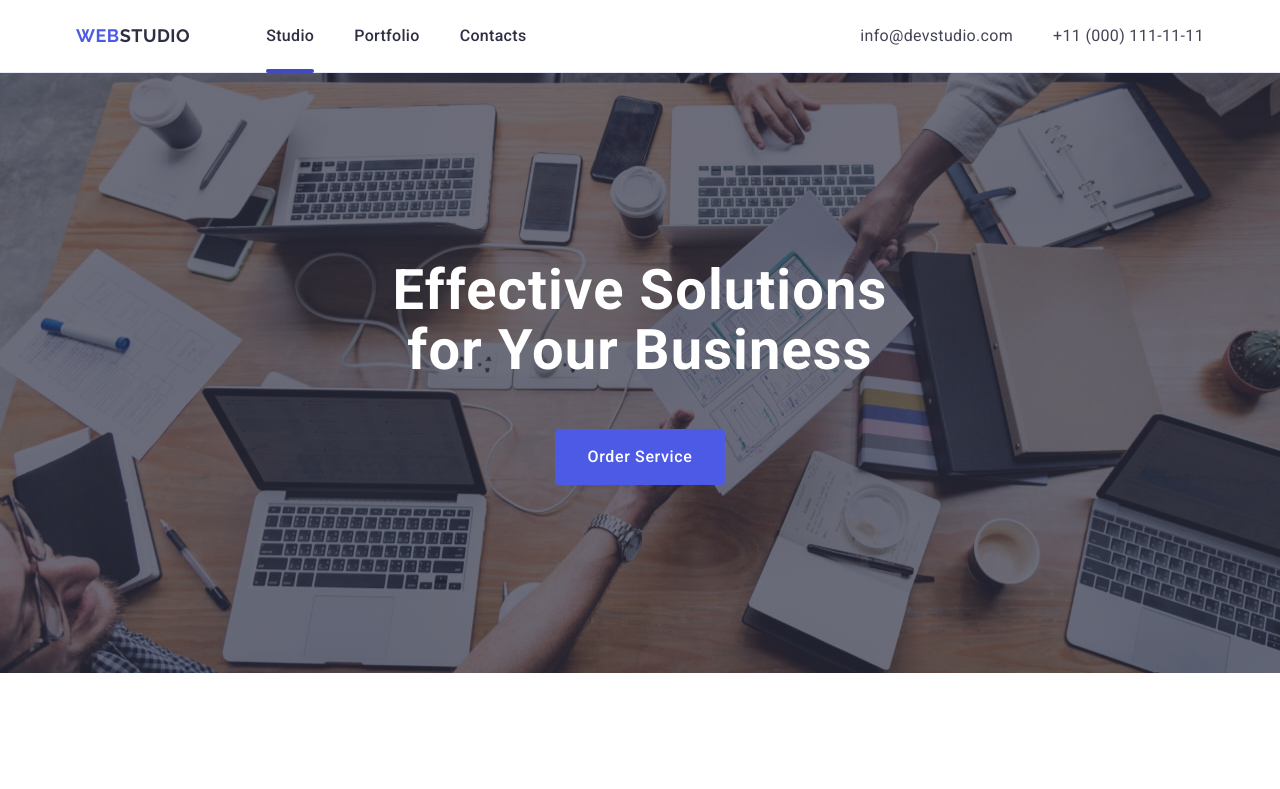
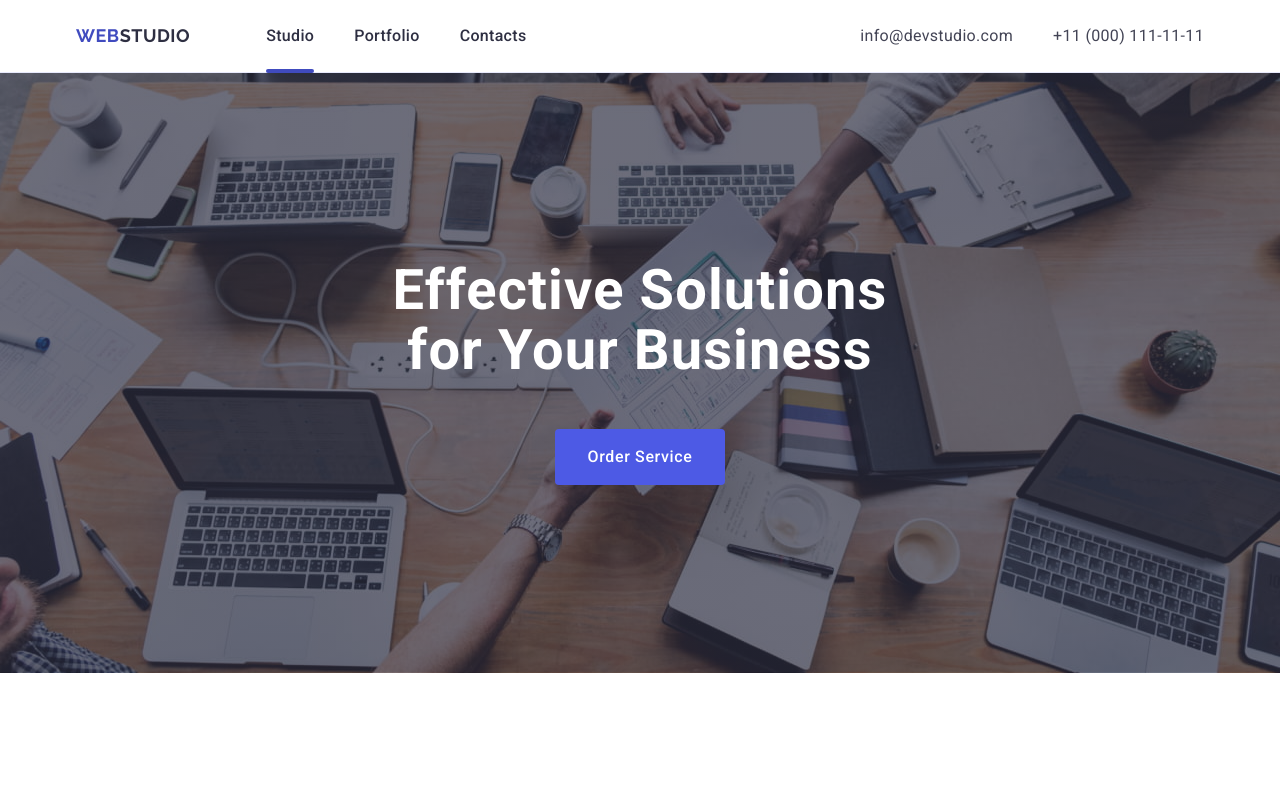
Before and after one commit to Yevhenii-Azarov/goit-markup-hw-04, a plain HTML site: page index.html in a window 1280 px wide. Shown: the top 789 px of the page. Drawn offline with nearby package versions, Linux system fonts and the light colour scheme.

Commit message:
Update styles.css

```diff
--- a/css/styles.css
+++ b/css/styles.css
@@ -39,6 +39,7 @@ img{
 .site-header{
 
   border-bottom: 1px solid #e7e9fc;
+  box-shadow: 0px 2px 1px rgba(46, 47, 66, 0.08), 0px 1px 1px rgba(46, 47, 66, 0.16), 0px 1px 6px rgba(46, 47, 66, 0.08);
 }
 .nav-link-active{
   position: relative;
@@ -69,7 +70,7 @@ img{
     line-height: 1.17;
     letter-spacing: 0.03em;
     text-transform: uppercase;
-    color: #4d5ae5;
+    color: #404bbf;
     margin-right: 76px;
 }
 .logo-part{
@@ -89,6 +90,7 @@ color: #2e2f42;
     color: #2e2f42;
     padding: 24px 0;
     display: block;
+    transition: color 250ms cubic-bezier(0.4, 0, 0.2, 1)
 }
 .list-link:hover,
 .list-link:focus {
@@ -109,6 +111,7 @@ color: #2e2f42;
     letter-spacing: 0.02em;
     font-style: normal;
     color: #434455;
+    transition: color 250ms cubic-bezier(0.4, 0, 0.2, 1);
 }
 .address-link:hover,
 .address-link:focus {
@@ -128,6 +131,8 @@ color: #2e2f42;
   max-width: 1440px;
   margin-left: auto;
   margin-right: auto;
+  background-repeat: no-repeat;
+  background-position: center;
 }
 .hero-title{
     max-width: 496px;
@@ -159,6 +164,7 @@ color: #2e2f42;
     cursor: pointer;
     align-items: center;
     font-style: normal;
+    transition: background-color 250ms cubic-bezier(0.4, 0, 0.2, 1);
 
 }
 .button-primary:hover,
@@ -300,6 +306,7 @@ color: #2e2f42;
 .portfolio-list-item{
   border: 1px solid #e7e9fc;
     width: 360px;
+    transition: box-shadow 250ms cubic-bezier(0.4, 0, 0.2, 1);
 }
 .portfolio-section {
   padding-top: 120px;
```
